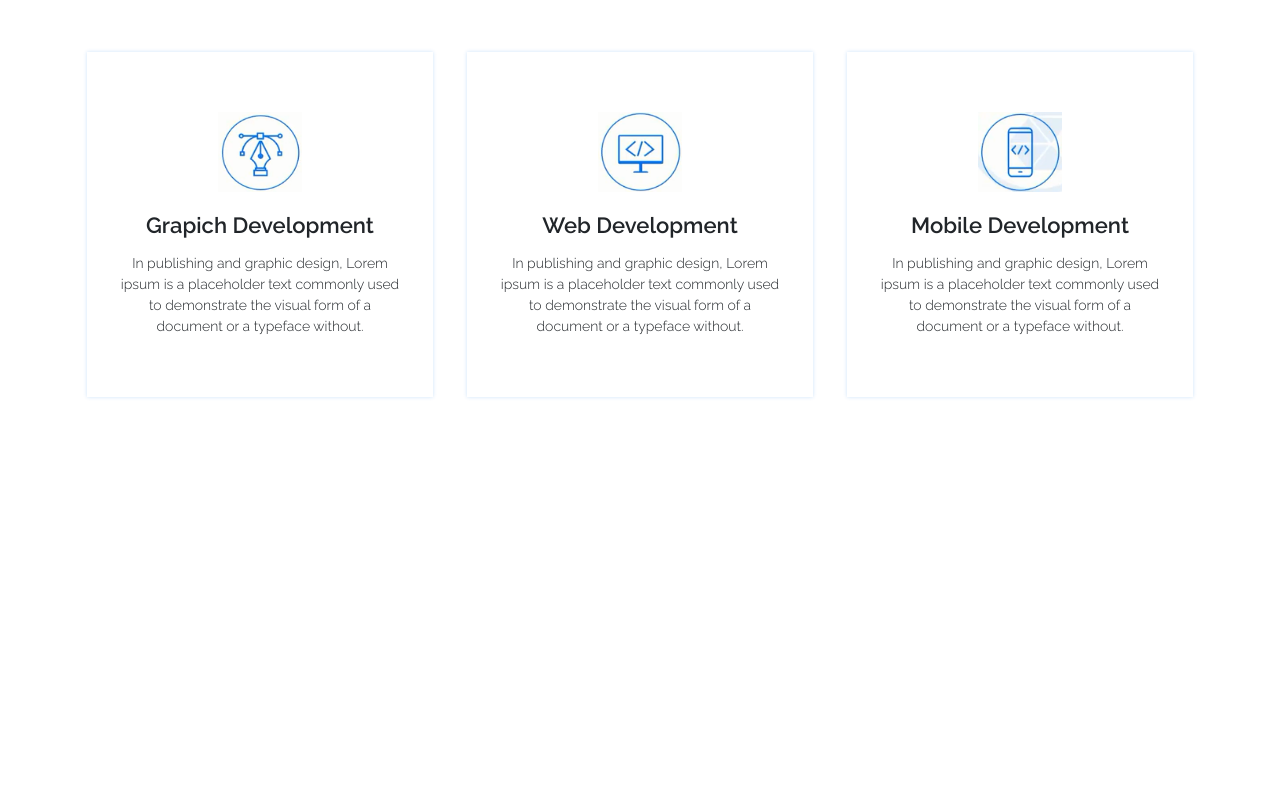
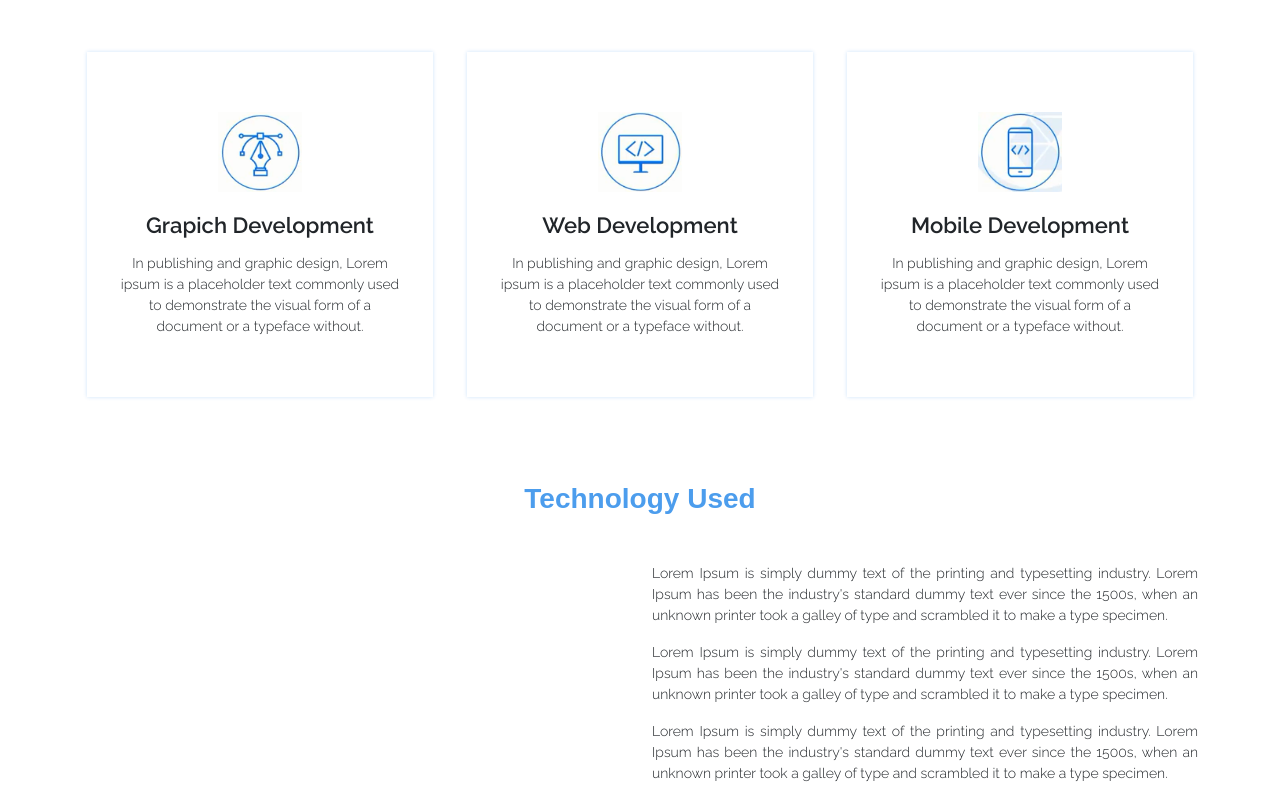
Before and after one commit to zumonhossain/react-portfolio, a React (Create React App) app: page / in a window 1280 px wide. Shown: the part 615-1415 px from the top of the page. Before the commit the page ends 1017 px from the top, so only its background shows below. Built offline with nearby package versions, Linux system fonts and the light colour scheme.

Commit message:
technology details

```diff
--- a/src/App.js
+++ b/src/App.js
@@ -2,6 +2,7 @@ import logo from './logo.svg';
 import TopBanner from "./components/TopBanner/topBanner"
 import Services from "./components/Services/Services"
 import TopNavigation from "./components/TopNavigation/TopNavigation"
+import Analysis from "./components/Analysis/Analysis"
 
 function App() {
   return (
@@ -9,6 +10,7 @@ function App() {
           <TopNavigation/>
           <TopBanner/>
           <Services/>
+          <Analysis/>
     </div>
   );
 }
--- a/src/asset/css/custom.css
+++ b/src/asset/css/custom.css
@@ -104,3 +104,9 @@
     font-weight:400;
     color:#000000 !important;
 }
+.technology-text{
+    text-align: justify;
+    font-family: 'Raleway',sans-serif;
+    font-size: 14px;
+    font-weight: 300;
+}
--- /dev/null
+++ b/src/components/Analysis/Analysis.js
@@ -0,0 +1,26 @@
+import React, { Component, Fragment } from 'react';
+import {Container,Row,Col} from "react-bootstrap";
+
+class Analysis extends Component {
+    render() {
+        return (
+            <Fragment>
+                <Container className="text-center">
+                    <h1 className="serviceMainTitle">Technology Used</h1>
+                        <Row>
+                            <Col lg={6} md={6} sm={12}>
+
+                            </Col>
+                            <Col lg={6} md={6} sm={12}>
+                                <p className="technology-text">Lorem Ipsum is simply dummy text of the printing and typesetting industry. Lorem Ipsum has been the industry's standard dummy text ever since the 1500s, when an unknown printer took a galley of type and scrambled it to make a type specimen.</p>
+                                <p className="technology-text">Lorem Ipsum is simply dummy text of the printing and typesetting industry. Lorem Ipsum has been the industry's standard dummy text ever since the 1500s, when an unknown printer took a galley of type and scrambled it to make a type specimen.</p>
+                                <p className="technology-text">Lorem Ipsum is simply dummy text of the printing and typesetting industry. Lorem Ipsum has been the industry's standard dummy text ever since the 1500s, when an unknown printer took a galley of type and scrambled it to make a type specimen.</p>
+                            </Col>
+                        </Row>
+                </Container>
+            </Fragment>
+        );
+    }
+}
+
+export default Analysis;
--- a/src/components/TopBanner/topBanner.js
+++ b/src/components/TopBanner/topBanner.js
@@ -1,6 +1,5 @@
 import React, { Component, Fragment } from 'react';
-import '../../asset/css/custom.css'
-import '../../asset/css/bootstrap.min.css'
+
 import {Container,Row,Col,Button} from "react-bootstrap";
 
 class topBanner extends Component {
--- a/src/components/TopNavigation/TopNavigation.js
+++ b/src/components/TopNavigation/TopNavigation.js
@@ -2,6 +2,8 @@ import React, { Component,Fragment } from 'react';
 import {Navbar,Container,Nav} from "react-bootstrap";
 import whiteLogo from '../../asset/image/logo/navLogo.png'
 import blueLogo from '../../asset/image/logo/navlogoScroll.png'
+import '../../asset/css/custom.css'
+import '../../asset/css/bootstrap.min.css'
 
 class TopNavigation extends Component {
 
```
